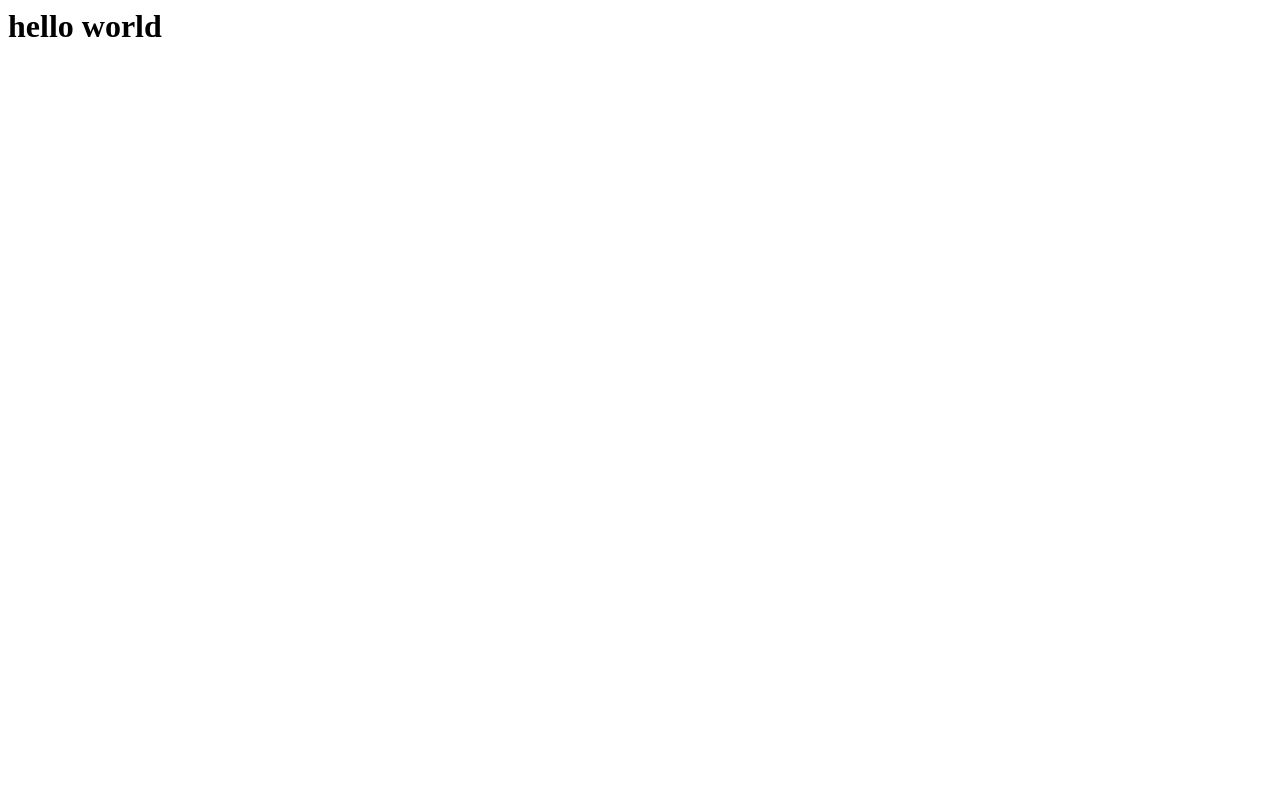
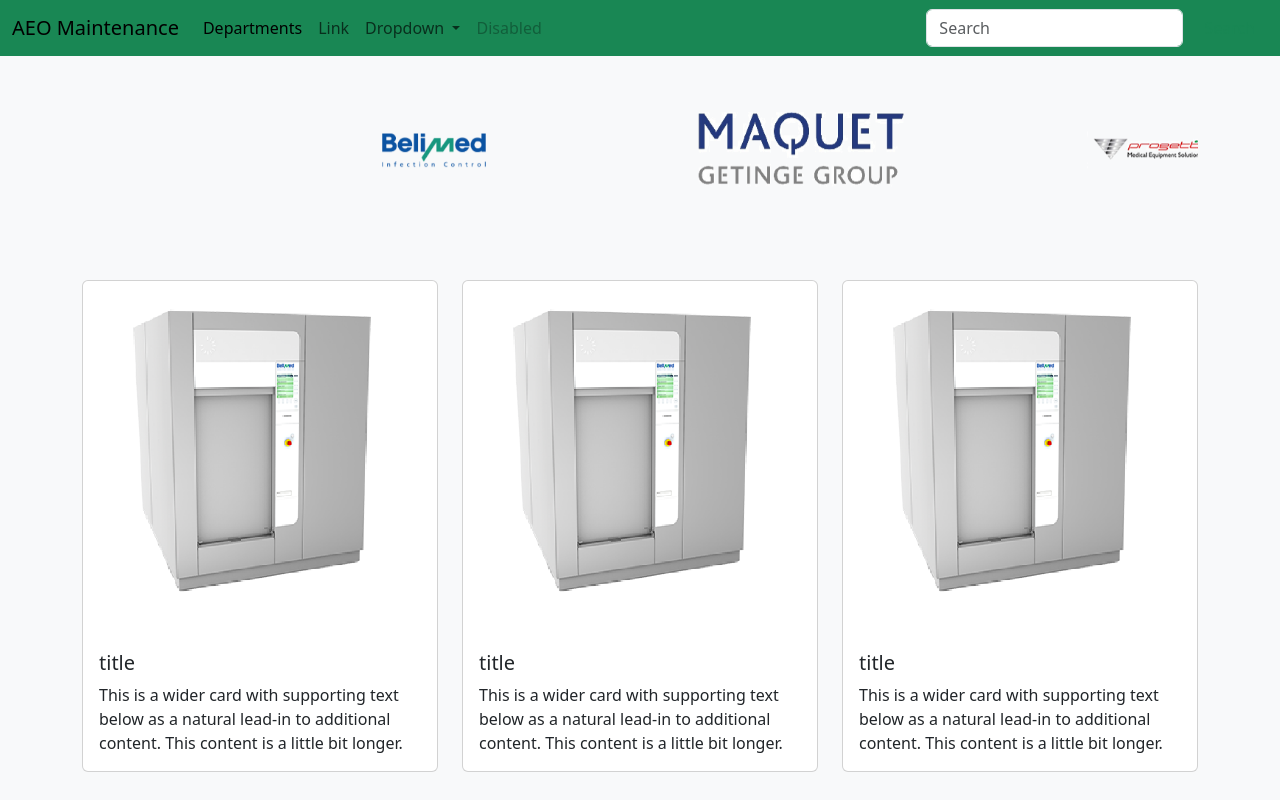
Before and after one commit to MoMaherB/Biomedical-maintenance-system-Webstack-Portfolio-Project, a Flask app: page / in a window 1280 px wide. Before the commit the page is almost empty. Run offline with Flask 3, Linux system fonts and the light colour scheme.

Commit message:
- Making a layout page to all pages. - Make a landing page. - Add more images and styles - Import Boot-strap to make good styles.

```diff
--- a/Templates/home.html
+++ b/Templates/home.html
@@ -1 +1,41 @@
-<h1>hello world</h1>
+{% extends "layout.html" %}
+{% block content %}
+<div class="sliding-container">
+	<!-- Sliding Image -->
+	<img src="{{ url_for('static', filename='images/brands.png')}}" alt="Sliding Image"
+		class="img-fluid continuous-slide">
+</div>
+
+<div class="row justify-content-center">
+
+	<div class="col-md-4 mb-4 mt-4">
+		<div class="card">
+			<img src="{{ url_for('static', filename='images/1.png')}}" class="card-img-top  card-img" alt="...">
+			<div class="card-body">
+				<h5 class="card-title>Card title">title</h5>
+				<p class=" card-text">This is a wider card with supporting text below as a natural lead-in to
+					additional content. This content is a little bit longer.</p>
+			</div>
+		</div>
+	</div>
+	<div class="col-md-4 mb-4 mt-4">
+		<div class="card">
+			<img src="{{ url_for('static', filename='images/1.png')}}" class="card-img-top" alt="...">
+			<div class="card-body">
+				<h5 class="card-title>Card title">title</h5>
+				<p class=" card-text">This is a wider card with supporting text below as a natural lead-in to
+					additional content. This content is a little bit longer.</p>
+			</div>
+		</div>
+	</div>
+	<div class="col-md-4 mb-4 mt-4">
+		<div class="card">
+			<img src="{{ url_for('static', filename='images/1.png')}}" class="card-img-top" alt="...">
+			<div class="card-body">
+				<h5 class="card-title>Card title">title</h5>
+				<p class=" card-text">This is a wider card with supporting text below as a natural lead-in to
+					additional content. This content is a little bit longer.</p>
+			</div>
+		</div>
+	</div>
+</div>{% endblock %}
--- /dev/null
+++ b/Templates/layout.html
@@ -0,0 +1,80 @@
+<!doctype html>
+<html lang="en">
+
+<head>
+	<meta charset="utf-8">
+	<meta name="viewport" content="width=device-width, initial-scale=1">
+	<title>Bootstrap demo</title>
+	<link href="https://cdn.jsdelivr.net/npm/bootstrap@5.3.3/dist/css/bootstrap.min.css" rel="stylesheet"
+		integrity="sha384-QWTKZyjpPEjISv5WaRU9OFeRpok6YctnYmDr5pNlyT2bRjXh0JMhjY6hW+ALEwIH" crossorigin="anonymous">
+	<link href="{{ url_for('static', filename='css/style.css')}}" rel="stylesheet">
+</head>
+
+<body>
+	<nav class="navbar navbar-expand-lg bg-body-success bg-success">
+		<div class="container-fluid">
+			<a class="navbar-brand" href="#">AEO Maintenance</a>
+			<button class="navbar-toggler" type="button" data-bs-toggle="collapse"
+				data-bs-target="#navbarSupportedContent" aria-controls="navbarSupportedContent" aria-expanded="false"
+				aria-label="Toggle navigation">
+				<span class="navbar-toggler-icon"></span>
+			</button>
+			<div class="collapse navbar-collapse" id="navbarSupportedContent">
+				<ul class="navbar-nav me-auto mb-2 mb-lg-0">
+					<li class="nav-item">
+						<a class="nav-link active" aria-current="page"
+							href="#">Departments</a>
+							 {# href="{{ url_for('departments') }}"  #}
+					</li>
+					<li class="nav-item">
+						<a class="nav-link" href="#">Link</a>
+					</li>
+					<li class="nav-item dropdown">
+						<a class="nav-link dropdown-toggle" href="#" role="button" data-bs-toggle="dropdown"
+							aria-expanded="false">
+							Dropdown
+						</a>
+						<ul class="dropdown-menu">
+							<li><a class="dropdown-item" href="#">register</a></li>
+							{# {{ url_for('register') }} #}
+							<li><a class="dropdown-item" href="#">Another action</a></li>
+							<li>
+								<hr class="dropdown-divider">
+							</li>
+							<li><a class="dropdown-item" href="#">Something else here</a></li>
+						</ul>
+					</li>
+					<li class="nav-item">
+						<a class="nav-link disabled" aria-disabled="true">Disabled</a>
+					</li>
+				</ul>
+				<form class="d-flex" role="search">
+					<input class="form-control me-2" type="search" placeholder="Search" aria-label="Search">
+					<button class="btn btn-outline-success" type="submit">Search</button>
+				</form>
+			</div>
+		</div>
+	</nav>
+
+	<div class="container-fluid container-md">
+		{% with messages = get_flashed_messages(with_categories=true) %}
+		{% if messages %}
+			{% for category, message in messages %}
+			<br>
+			<div class="alert alert-{{ category }} alert-dismissible fade show" role="alert">
+				<strong>{{ message }}</strong>
+				<button type="button" class="btn-close" data-bs-dismiss="alert" aria-label="Close"></button>
+			</div>
+			{% endfor %}
+		{% endif %}
+		{% endwith %}
+
+		{% block content %}
+		{% endblock %}
+	</div>
+	<script src="https://cdn.jsdelivr.net/npm/bootstrap@5.3.3/dist/js/bootstrap.bundle.min.js"
+		integrity="sha384-YvpcrYf0tY3lHB60NNkmXc5s9fDVZLESaAA55NDzOxhy9GkcIdslK1eN7N6jIeHz"
+		crossorigin="anonymous"></script>
+</body>
+
+</html>
--- a/static/css/style.css
+++ b/static/css/style.css
@@ -0,0 +1,54 @@
+body {
+	background-color: #f8f9fa;
+	/* Light gray color */
+}
+
+.rounded-photo {
+	width: 200px;
+	/* Adjust the size as needed */
+	height: 200px;
+	object-fit: cover;
+	border-radius: 50%;
+	border: 3px solid #ddd;
+}
+
+.department-photo {
+	width: 250px;
+	/* Adjust the size as needed */
+	height: 250px;
+	object-fit: cover;
+	border-radius: 20%;
+	border: 3px solid #ddd;
+}
+
+
+@keyframes slideContinuous {
+	0% {
+		transform: translateX(100%);
+		/* Start off-screen to the right */
+	}
+
+	100% {
+		transform: translateX(0%);
+		/* Slide off-screen to the left */
+	}
+}
+
+/* Apply Animation to Image */
+.continuous-slide {
+	animation: slideContinuous 10s linear;
+	/* 10s duration, infinite loop */
+	position: absolute;
+	white-space: nowrap;
+}
+
+/* Parent Container for the Sliding Image */
+.sliding-container {
+	position: relative;
+	overflow: hidden;
+	/* Hide parts of the image outside the container */
+	height: 200px;
+	/* Set the container height */
+	background-color: #f8f9fa;
+	/* Light gray background */
+}
```
Also changed, not shown: static/images/brands.png (added).
